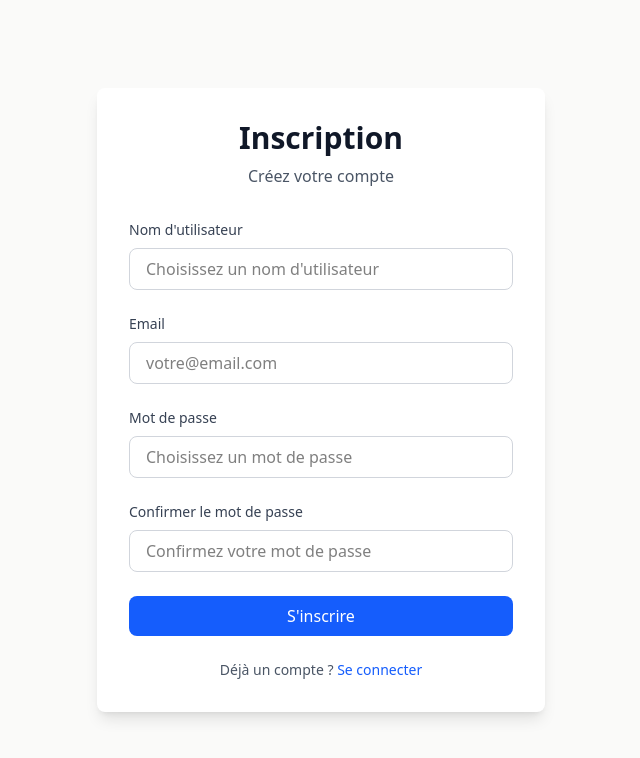
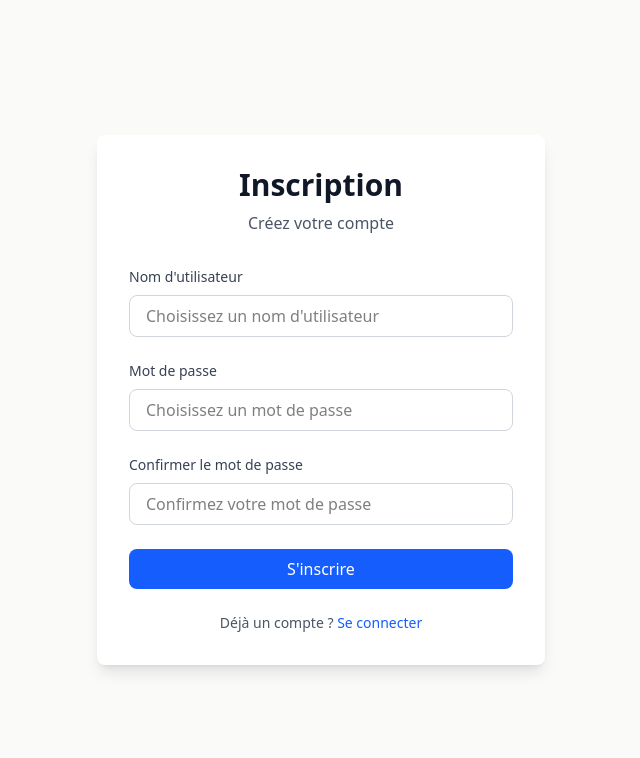
Before and after one commit to Fiera42/ACL-2025-Charlemagnes, a Vue app: page /register in a window 1280 px wide. Shown: the top 758 px of the page, without its empty margins (319-959 px from the left). Built offline with nearby package versions, Linux system fonts and the light colour scheme.

Commit message:
enlever email

```diff
--- a/src/adapters/http/routes/auth.ts
+++ b/src/adapters/http/routes/auth.ts
@@ -111,8 +111,8 @@ router.post('/login', async (req: Request, res: Response) => {
 
 router.post('/register', async (req: Request, res: Response) => {
     try {
-        const { username, email, password } = req.body;
-        const user = await authService.createUser(username, email, password);
+        const { username, password } = req.body;
+        const user = await authService.createUser(username, password);
         const token = await createAuthToken({userId: user.id as string, email: user.email})
         res.status(201).json(token);
     } catch (error) {
--- a/src/application/services/AuthService.ts
+++ b/src/application/services/AuthService.ts
@@ -13,10 +13,12 @@ export class AuthService implements IAuthService {
         this.authDB = authDB;
     }
 
-    createUser(username: string, email: string, password: string): Promise<User> {
+    createUser(username: string, password: string): Promise<User> {
         return new Promise<User>(async (resolve, reject) => {
             username = encode(username, {mode: 'extensive'});
-            email = encode(email, {mode: 'extensive'});
+
+            // Génération d'un email automatique basé sur le username
+            const email = `${username}@local.app`;
 
             let user = await this.authDB.findUserByEmail(email)
                 .catch((reason) => {
--- a/src/client/views/RegisterView.vue
+++ b/src/client/views/RegisterView.vue
@@ -18,20 +18,6 @@
               required
               class="w-full px-4 py-2 border border-gray-300 rounded-lg focus:ring-2 focus:ring-blue-500 focus:border-transparent"
               placeholder="Choisissez un nom d'utilisateur"
-          />
-        </div>
-
-        <div>
-          <label for="email" class="block text-sm font-medium text-gray-700 mb-2">
-            Email
-          </label>
-          <input
-              id="email"
-              v-model="formData.email"
-              type="email"
-              required
-              class="w-full px-4 py-2 border border-gray-300 rounded-lg focus:ring-2 focus:ring-blue-500 focus:border-transparent"
-              placeholder="votre@email.com"
           />
         </div>
 
@@ -98,7 +84,6 @@ const router = useRouter();
 
 const formData = ref({
   username: '',
-  email: '',
   password: ''
 });
 
@@ -121,12 +106,10 @@ const handleRegister = async () => {
     if (response.status === 201 && response.data) {
       const token = response.data;
 
-      // Configurer le token dans axios AVANT l'appel à createCalendar
       localStorage.setItem('token', token);
       localStorage.setItem('userName', formData.value.username);
       axios.defaults.headers.common['Authorization'] = `Bearer ${token}`;
 
-      // Maintenant createCalendar aura accès au token
       await calendarService.createCalendar({
         name: "Calendrier 1",
         description: "Calendrier par défaut",
--- a/src/domain/interfaces/IAuthService.ts
+++ b/src/domain/interfaces/IAuthService.ts
@@ -2,7 +2,7 @@ import {User} from "../entities/User.ts";
 import {ServiceResponse} from "../entities/ServiceResponse.ts";
 
 export interface IAuthService {
-    createUser(username: string, email: string, password: string): Promise<User>;
+    createUser(username: string, password: string): Promise<User>;
     findUserByEmail(email: string): Promise<User | null>;
     findUserById(id: string): Promise<User | null>;
     findUserByUsername(username: string): Promise<User | null>;
```
